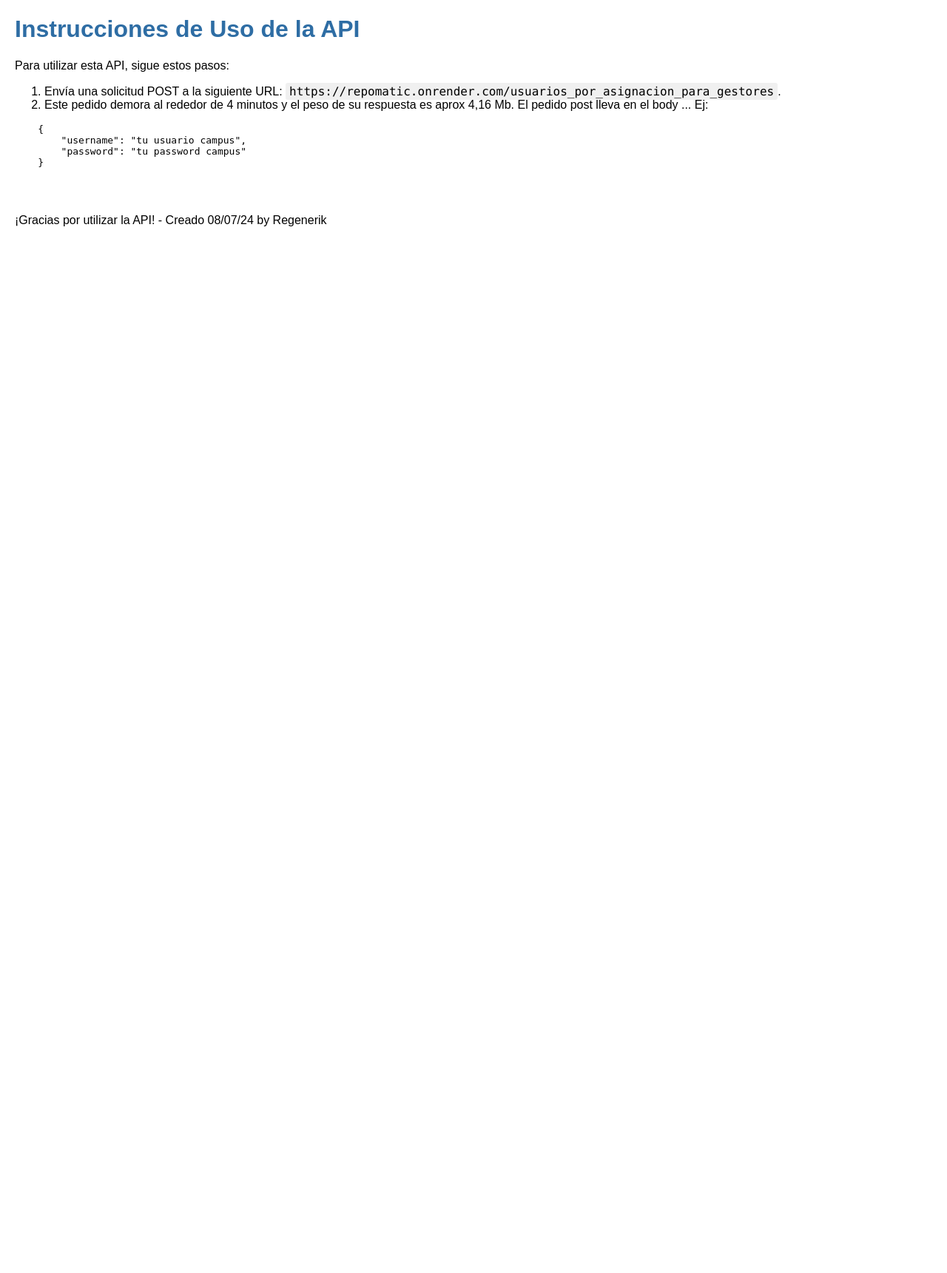
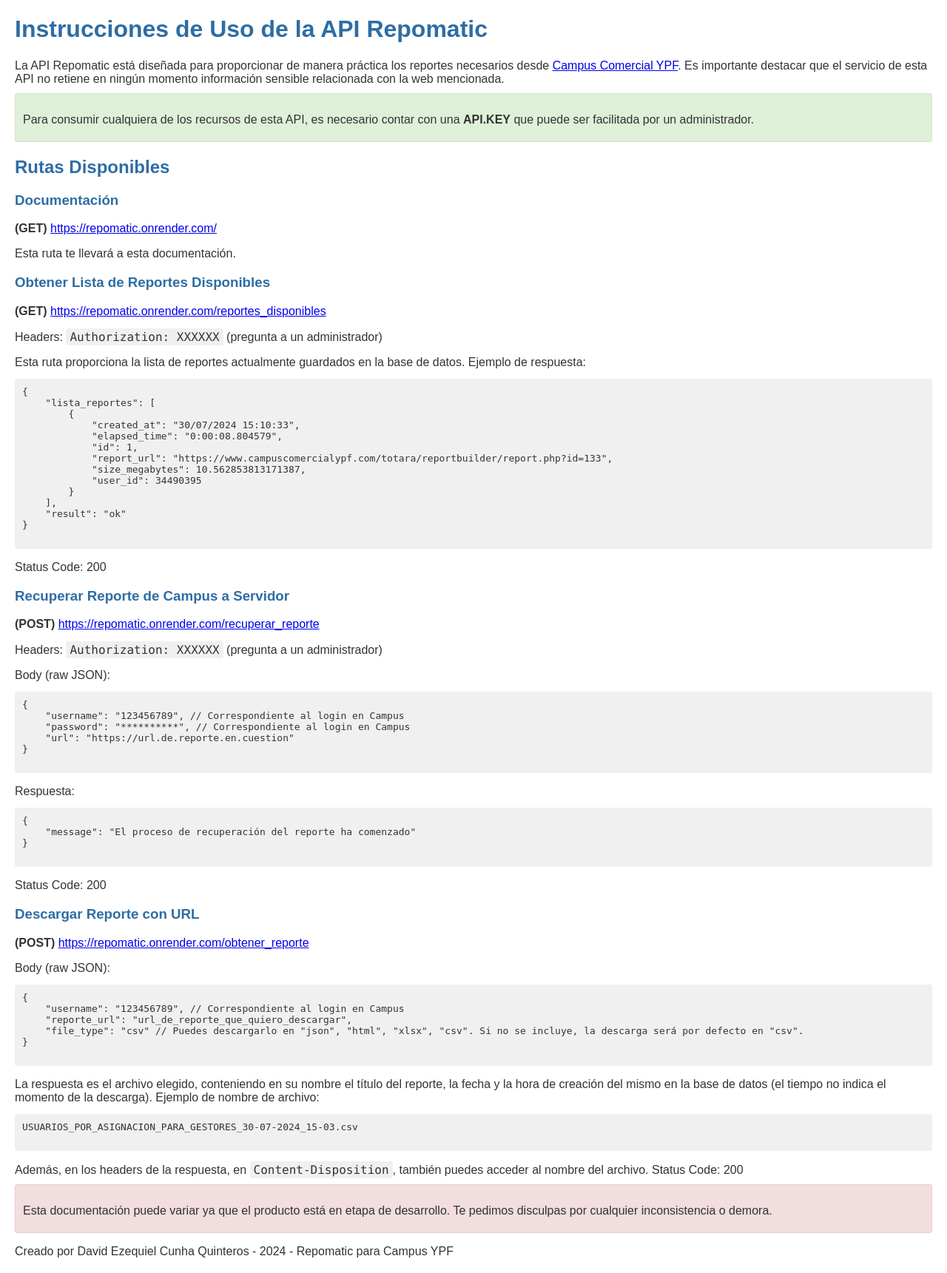
Before and after one commit to regenerik/repomatic-mirror, a Flask app: template templates/instructions.html in a window 1280 px wide. Shown: the whole page at 74% size. Before the commit the page ends 306 px from the top, so only its background shows below. Run offline with Flask 3, Linux system fonts and the light colour scheme; the template is opened without the code that fills it, so the values that code supplies are empty.

Commit message:
documentación 1.0.1

```diff
--- a/templates/instructions.html
+++ b/templates/instructions.html
@@ -1,5 +1,5 @@
 <!DOCTYPE html>
-<html lang="en">
+<html lang="es">
 
 <head>
     <meta charset="UTF-8">
@@ -8,13 +8,14 @@
         body {
             font-family: Arial, sans-serif;
             margin: 20px;
+            color: #333;
         }
 
-        h1 {
+        h1, h2, h3 {
             color: #2e6da4;
         }
 
-        p {
+        p, ol {
             margin-bottom: 10px;
         }
 
@@ -24,29 +25,118 @@
             padding: 2px 5px;
             border-radius: 3px;
         }
+
+        pre {
+            background-color: #f0f0f0;
+            padding: 10px;
+            border-radius: 3px;
+            overflow-x: auto;
+        }
+
+        .note {
+            background-color: #dff0d8;
+            border: 1px solid #d0e9c6;
+            padding: 10px;
+            border-radius: 3px;
+            margin-bottom: 10px;
+        }
+
+        .warning {
+            background-color: #f2dede;
+            border: 1px solid #ebccd1;
+            padding: 10px;
+            border-radius: 3px;
+            margin-bottom: 10px;
+        }
+
+        .example {
+            background-color: #d9edf7;
+            border: 1px solid #bce8f1;
+            padding: 10px;
+            border-radius: 3px;
+            margin-bottom: 10px;
+        }
     </style>
 </head>
 
 <body>
     <div>
+        <h1>Instrucciones de Uso de la API Repomatic</h1>
 
-        <h1>Instrucciones de Uso de la API</h1>
-        <p>Para utilizar esta API, sigue estos pasos:</p>
-        <ol>
-            <li>Envía una solicitud POST a la siguiente URL: <code>https://repomatic.onrender.com/usuarios_por_asignacion_para_gestores</code>.
-            </li>
-            <li>Este pedido demora al rededor de 4 minutos y el peso de su respuesta es aprox 4,16 Mb. El pedido post lleva en el body ... Ej:
-            </li>
-        </ol>
+        <p>La API Repomatic está diseñada para proporcionar de manera práctica los reportes necesarios desde <a href="https://www.campuscomercialypf.com/" target="_blank">Campus Comercial YPF</a>. Es importante destacar que el servicio de esta API no retiene en ningún momento información sensible relacionada con la web mencionada.</p>
+
+        <div class="note">
+            <p>Para consumir cualquiera de los recursos de esta API, es necesario contar con una <strong>API.KEY</strong> que puede ser facilitada por un administrador.</p>
+        </div>
+
+        <h2>Rutas Disponibles</h2>
+
+        <h3>Documentación</h3>
+        <p><strong>(GET)</strong> <a href="https://repomatic.onrender.com/" target="_blank">https://repomatic.onrender.com/</a></p>
+        <p>Esta ruta te llevará a esta documentación.</p>
+
+        <h3>Obtener Lista de Reportes Disponibles</h3>
+        <p><strong>(GET)</strong> <a href="https://repomatic.onrender.com/reportes_disponibles" target="_blank">https://repomatic.onrender.com/reportes_disponibles</a></p>
+        <p>Headers: <code>Authorization: XXXXXX</code> (pregunta a un administrador)</p>
+        <p>Esta ruta proporciona la lista de reportes actualmente guardados en la base de datos. Ejemplo de respuesta:</p>
         <pre>
-    {
-        "username": "tu usuario campus",
-        "password": "tu password campus"
-    }
+{
+    "lista_reportes": [
+        {
+            "created_at": "30/07/2024 15:10:33",
+            "elapsed_time": "0:00:08.804579",
+            "id": 1,
+            "report_url": "https://www.campuscomercialypf.com/totara/reportbuilder/report.php?id=133",
+            "size_megabytes": 10.562853813171387,
+            "user_id": 34490395
+        }
+    ],
+    "result": "ok"
+}
         </pre>
+        <p>Status Code: 200</p>
+
+        <h3>Recuperar Reporte de Campus a Servidor</h3>
+        <p><strong>(POST)</strong> <a href="https://repomatic.onrender.com/recuperar_reporte" target="_blank">https://repomatic.onrender.com/recuperar_reporte</a></p>
+        <p>Headers: <code>Authorization: XXXXXX</code> (pregunta a un administrador)</p>
+        <p>Body (raw JSON):</p>
+        <pre>
+{
+    "username": "123456789", // Correspondiente al login en Campus
+    "password": "**********", // Correspondiente al login en Campus
+    "url": "https://url.de.reporte.en.cuestion"
+}
+        </pre>
+        <p>Respuesta:</p>
+        <pre>
+{
+    "message": "El proceso de recuperación del reporte ha comenzado"
+}
+        </pre>
+        <p>Status Code: 200</p>
+
+        <h3>Descargar Reporte con URL</h3>
+        <p><strong>(POST)</strong> <a href="https://repomatic.onrender.com/obtener_reporte" target="_blank">https://repomatic.onrender.com/obtener_reporte</a></p>
+        <p>Body (raw JSON):</p>
+        <pre>
+{
+    "username": "123456789", // Correspondiente al login en Campus
+    "reporte_url": "url_de_reporte_que_quiero_descargar",
+    "file_type": "csv" // Puedes descargarlo en "json", "html", "xlsx", "csv". Si no se incluye, la descarga será por defecto en "csv".
+}
+        </pre>
+        <p>La respuesta es el archivo elegido, conteniendo en su nombre el título del reporte, la fecha y la hora de creación del mismo en la base de datos (el tiempo no indica el momento de la descarga). Ejemplo de nombre de archivo:</p>
+        <pre>
+USUARIOS_POR_ASIGNACION_PARA_GESTORES_30-07-2024_15-03.csv
+        </pre>
+        <p>Además, en los headers de la respuesta, en <code>Content-Disposition</code>, también puedes acceder al nombre del archivo. Status Code: 200</p>
+
+        <div class="warning">
+            <p>Esta documentación puede variar ya que el producto está en etapa de desarrollo. Te pedimos disculpas por cualquier inconsistencia o demora.</p>
+        </div>
+
+        <p>Creado por David Ezequiel Cunha Quinteros - 2024 - Repomatic para Campus YPF</p>
     </div>
-    <br>
-    <p>¡Gracias por utilizar la API! - Creado 08/07/24 by Regenerik</p>
 </body>
 
 </html>
```
